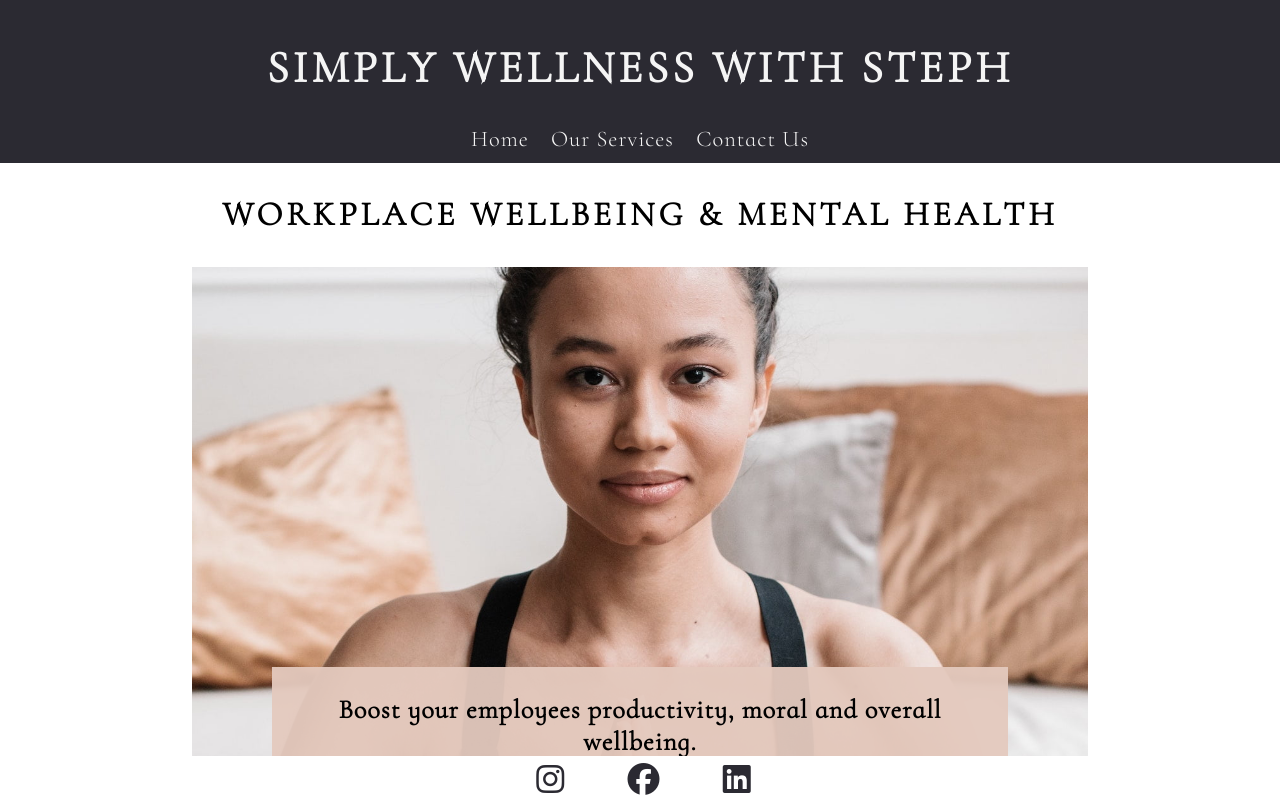
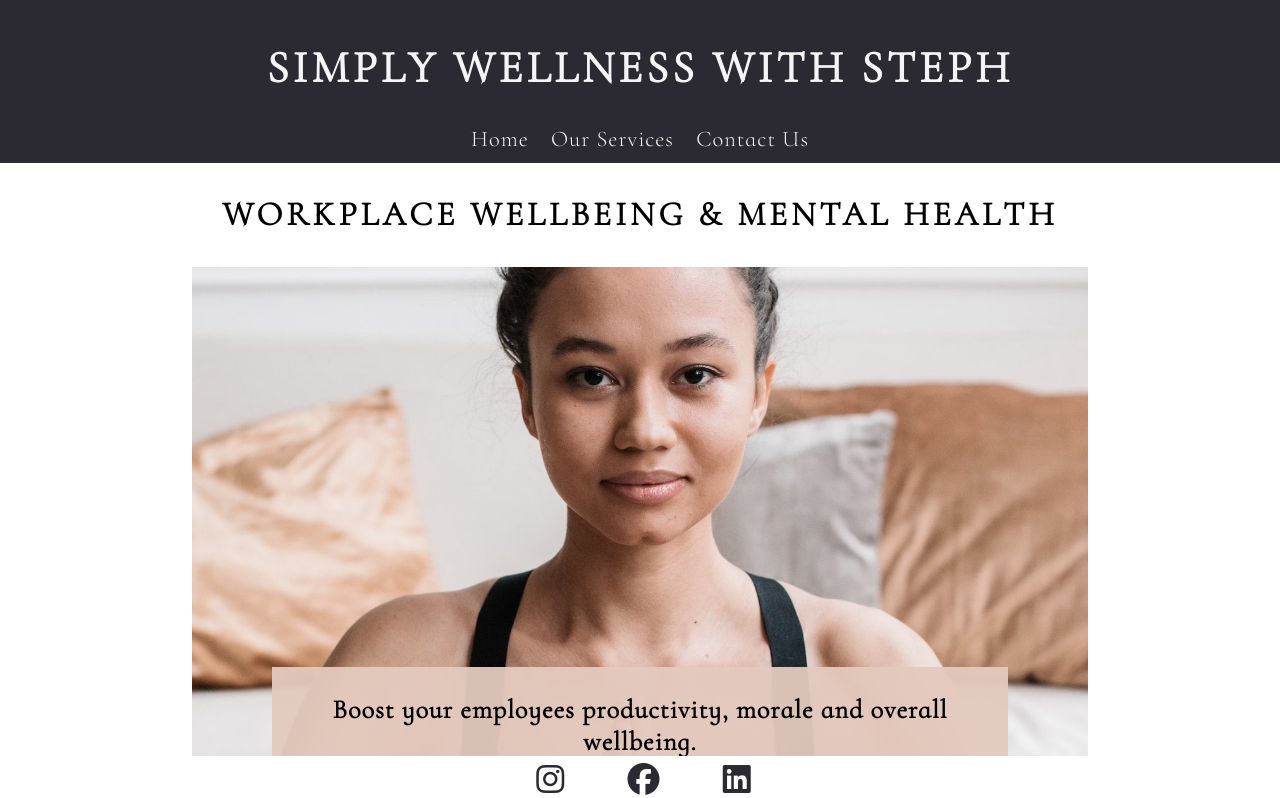
Before and after one commit to stephaniecrocker91/simplywellness, a plain HTML site: page index.html in a window 1280 px wide. Shown: the top 798 px of the page. Drawn offline with Linux system fonts and the light colour scheme.

Commit message:
Correct spelling mistake: Morale

```diff
--- a/index.html
+++ b/index.html
@@ -42,7 +42,7 @@
         <div id="homepage-section">
             <div id="website-intro">
                 <h3>
-                    Boost your employees productivity, moral and overall wellbeing.
+                    Boost your employees productivity, morale and overall wellbeing.
                 </h3>
                 <h4>We offer virtual and in person bespoke packages to suit your workplace.</h4>
             </div>
```
